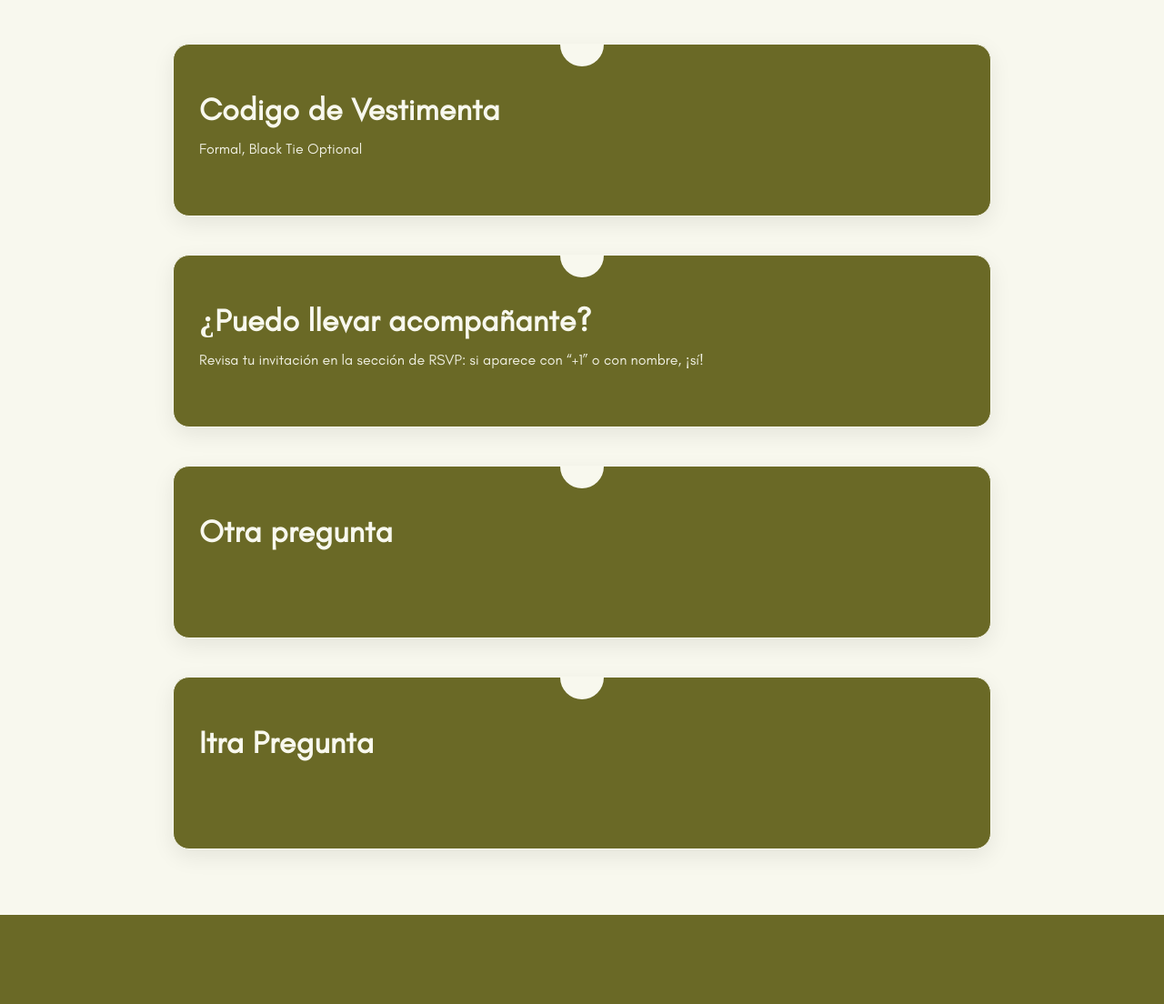
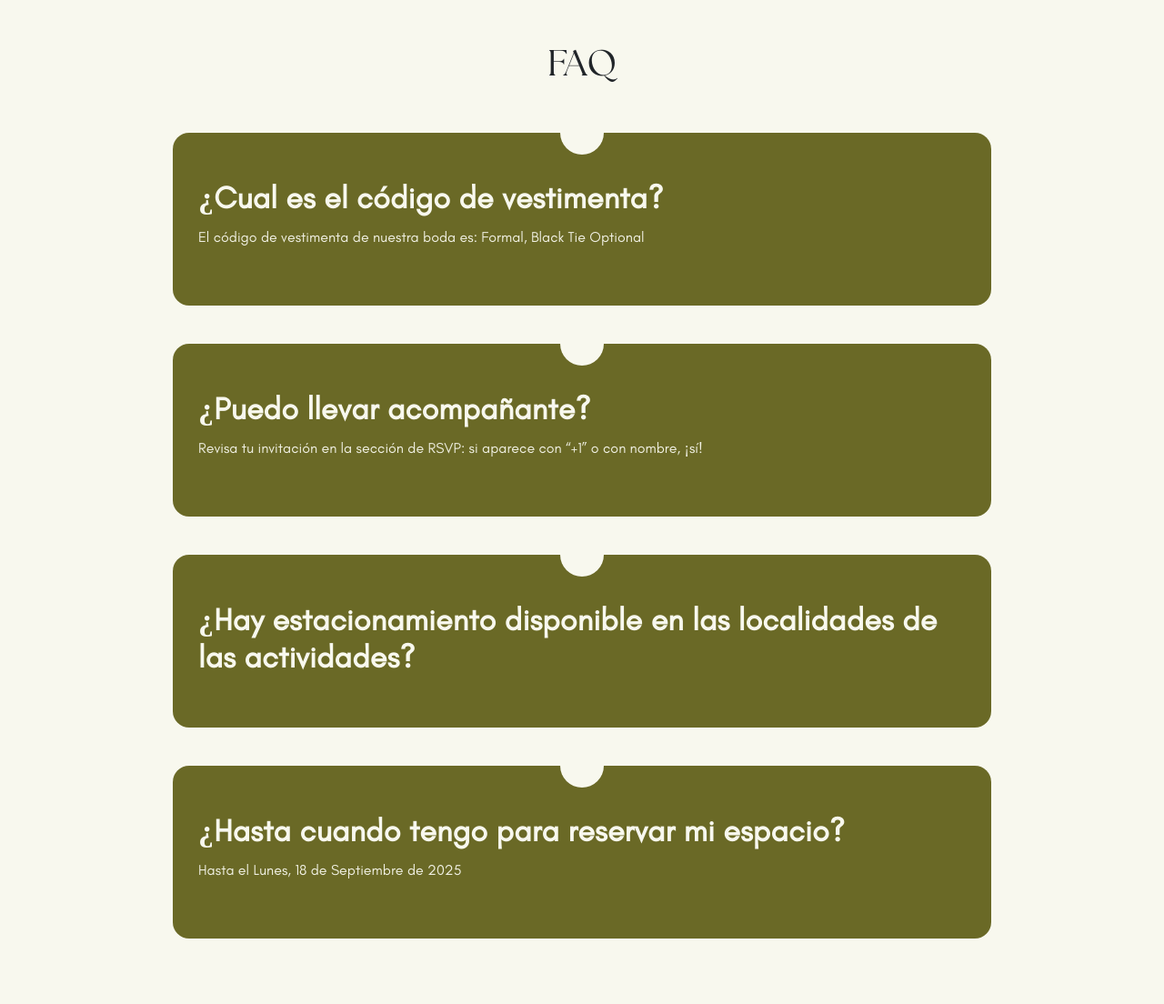
Before and after one commit to cpmt10/A-CWeddingSite, a Flask app: page /render_faq in a window 1280 px wide. Shown: the part 40-1144 px from the top of the page at 91% size. Before the commit the page ends 1046 px from the top, so only its background shows below. Run offline with Flask 3, Linux system fonts and the light colour scheme.

Commit message:
finish writting up faq questions except one

```diff
--- a/website/static/css/faq_style.css
+++ b/website/static/css/faq_style.css
@@ -2,13 +2,13 @@
 * CSS File for faq.html
 **/
 
-:root{
-  --card:#6a6926;
-  --radius:18px;
-  --notch:48px;
-  --shadow:0 8px 24px rgba(0,0,0,.08);
-  --pad-inline:28px;
-  --pad-block:28px;
+:root {
+  --card: #6a6926;
+  --radius: 18px;
+  --notch: 48px;
+  --shadow: 0 8px 24px rgba(0, 0, 0, 0.08);
+  --pad-inline: 28px;
+  --pad-block: 28px;
 }
 
 /** Default font. */
@@ -129,54 +129,61 @@ a {
   border-radius: 20px;
 }
 
+/** CSS for title **/
+.faq-title {
+  width: 100%;
+  justify-content: center;
+  font-family: theSeasons;
+}
+
 /** CSS for cards **/
 
-    .wrap{
-      max-width:min(900px,92vw);
-      margin:48px auto 72px;
-      display:grid;
-      gap:42px;
+.wrap {
+  max-width: min(900px, 92vw);
+  margin: 48px auto 72px;
+  display: grid;
+  gap: 42px;
 }
 
 /* Card */
-    .card{
-      position:relative;
-      background:var(--card);
-      border-radius:var(--radius);
-      box-shadow:var(--shadow);
-      padding:calc(var(--pad-block) + var(--notch)/2) var(--pad-inline) var(--pad-block);
-      border-color: #f8f8ee;
-      overflow:hidden;
-      min-height:190px;
+.card {
+  position: relative;
+  background: var(--card);
+  border-radius: var(--radius);
+  padding: calc(var(--pad-block) + var(--notch) / 2) var(--pad-inline)
+    var(--pad-block);
+  border-style: none;
+  overflow: hidden;
+  min-height: 190px;
 }
 
 /* The round notch “cut-out” */
-    .card::before{
-      content:"";
-      position:absolute;
-      left:50%;
-      top:0;
-      width:var(--notch);
-      height:var(--notch);
-      background:#f8f8ee;
+.card::before {
+  content: "";
+  position: absolute;
+  left: 50%;
+  top: 0;
+  width: var(--notch);
+  height: var(--notch);
+  background: #f8f8ee;
   border-color: #f8f8ee;
-      border-radius:50%;
-      transform:translate(-50%,-50%);
-      box-shadow:0 0 0 1px rgba(0,0,0,0.02);
+  border-radius: 50%;
+  transform: translate(-50%, -50%);
+  box-shadow: 0 0 0 1px rgba(0, 0, 0, 0.02);
 }
 
 /* Headings & text */
-    .card h3{
-      font-size:clamp(24px, 3.4vw, 34px);
-      margin:0 0 10px;
-      font-weight:600;
-      letter-spacing:.2px;
+.card h3 {
+  font-size: clamp(24px, 3.4vw, 34px);
+  margin: 0 0 10px;
+  font-weight: 600;
+  letter-spacing: 0.2px;
   color: #f8f8ee;
 }
-    .card p{
-      margin:0;
+.card p {
+  margin: 0;
   color: #f8f8ee;
-      opacity:.95;
+  opacity: 0.95;
 }
 
 /**
@@ -198,7 +205,7 @@ a {
     top: 0;
     width: 250px; /* make sure this matches margin-left above */
     height: 100%;
-    background-color: #f8f8eea2;
+    background-color: #f8f8eed3;
     flex-direction: column;
     padding-top: 3rem;
     transition: right 0.3s ease;
@@ -226,5 +233,4 @@ a {
     display: block;
     width: 100%;
   }
-
 }
--- a/website/static/css/style.css
+++ b/website/static/css/style.css
@@ -107,7 +107,7 @@ a {
   background-color: rgba(92, 92, 92, 0);
   padding-top: 20px;
   padding-bottom: 20px;
-  font-family: theSeasons;
+  font-family: glaciarIndifference;
 }
 
 .nav-links ul {
@@ -460,7 +460,7 @@ a {
     top: 0;
     width: 185px;
     height: 100vh;
-    background-color: #f8f8ee;
+    background-color: #f8f8eed3;
     flex-direction: column;
     padding-top: 3rem;
     transition: right 0.3s ease;
--- a/website/templates/faq.html
+++ b/website/templates/faq.html
@@ -30,29 +30,39 @@
         <div class="nav-links" id="navLinks">
           <ul>
             <li><a href="/get_party">Home</a></li>
-            <li><a href="tel:+17876431485">Contact</a></li>
+            <li><a href="tel:+17876431485">Contacto</a></li>
             <li><a href="">FAQ</a></li>
           </ul>
         </div>
       </nav>
     </div>
     <main class="wrap">
+      <div class="faq-title">
+        <center><h1>FAQ</h1></center>
+      </div>
       <section class="card">
-        <h3>Codigo de Vestimenta</h3>
-        <p>Formal, Black Tie Optional</p>
+        <h3>¿Cual es el código de vestimenta?</h3>
+        <p>
+          El código de vestimenta de nuestra boda es: Formal, Black Tie Optional
+        </p>
       </section>
       <section class="card">
         <h3>¿Puedo llevar acompañante?</h3>
-        <p>Revisa tu invitación en la sección de RSVP: si aparece con “+1” o con nombre, ¡sí!</p>
+        <p>
+          Revisa tu invitación en la sección de RSVP: si aparece con “+1” o con
+          nombre, ¡sí!
+        </p>
       </section>
       <section class="card">
-        <h3>Otra pregunta</h3>
+        <h3>
+          ¿Hay estacionamiento disponible en las localidades de las actividades?
+        </h3>
         <p></p>
       </section>
       <section class="card">
-        <h3>Itra Pregunta</h3>
-        <p></p>
+        <h3>¿Hasta cuando tengo para reservar mi espacio?</h3>
+        <p>Hasta el Lunes, 18 de Septiembre de 2025</p>
       </section>
-  </main>
+    </main>
   </body>
 </html>
--- a/website/templates/index.html
+++ b/website/templates/index.html
@@ -33,6 +33,7 @@
               <li><a href="#home">Home</a></li>
               <li><a href="#program">Programa</a></li>
               <li><a href="#rsvp">RSVP</a></li>
+              <li><a href="tel:+17876431485">Contacto</a></li>
               <li><a href="render_faq?{{partyList}}">FAQ</a></li>
             </ul>
           </div>
@@ -60,8 +61,7 @@
         </p>
         <p>
           Aquí encontrarás la información sobre la ceremonia, la recepción,
-          recomendaciones útiles y, un espacio para confirmar tu
-          asistencia.
+          recomendaciones útiles y, un espacio para confirmar tu asistencia.
         </p>
         <p>¡Gracias por acompañarnos en este momento tan especial!</p>
         <img src="../static/images/photobooth.gif" />
```
Lines whose indentation alone changed are shown as unchanged.
